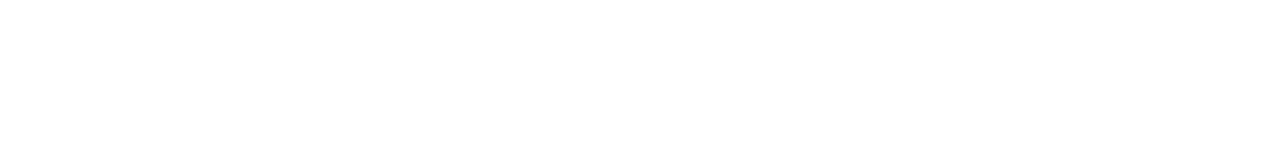
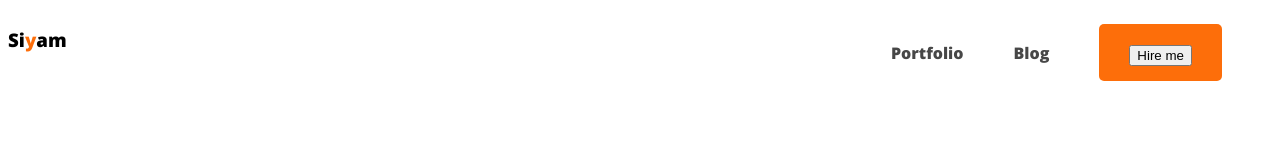
Before and after one commit to MarufSiyam11/webdevellopment-portfolio, a plain HTML site: page index.html in a window 1280 px wide. Drawn offline with nearby package versions, Linux system fonts and the light colour scheme.

Commit message:
add a commit

```diff
--- a/index.html
+++ b/index.html
@@ -4,9 +4,21 @@
     <meta charset="UTF-8">
     <meta name="viewport" content="width=device-width, initial-scale=1.0">
     <title>web development portfolio</title>
+    <link rel="preconnect" href="https://fonts.googleapis.com">
+<link rel="preconnect" href="https://fonts.gstatic.com" crossorigin>
+<link href="https://fonts.googleapis.com/css2?family=Open+Sans:wght@800&display=swap" rel="stylesheet">
+    <link rel="stylesheet" href="./styles/site.css">
 </head>
 <body>
     <header>
+        <nav>
+            <h3 class="nav-title">Si<span class="text-primary">y</span>am</h3>
+            <ul>
+              <li><a href="">Portfolio</a></li>
+                  <li><a href="">Blog</a></li>
+                <li class="btn-primary"><button>Hire me</button></li>
+            </ul>
+        </nav>
 
     </header>
     <main>
--- /dev/null
+++ b/styles/site.css
@@ -0,0 +1,39 @@
+/* common shared styles*/
+body{
+    font-family: 'Open Sans', sans-serif;
+}
+.text-primary{
+    color:#FD6E0A;
+}
+.btn-primary{
+    border-radius:5px;
+    background:#FD6E0A;
+    border: 0;
+    color: white;
+    font-size: 20px;
+    font-weight:500;
+    padding:15px 30px;
+}
+/*nav related styles*/
+nav{
+    display: flex;
+   justify-content: space-between;
+
+}
+nav-title{
+    color: #181818;
+    font-size: 45px;
+    font-weight: 800;
+}
+nav > ul{
+    display: flex;
+    align-items: center;
+}
+nav li{
+    list-style:none;
+    margin-right: 50px;
+}
+nav a{
+    text-decoration: none;
+    color: #474747;
+}
```
